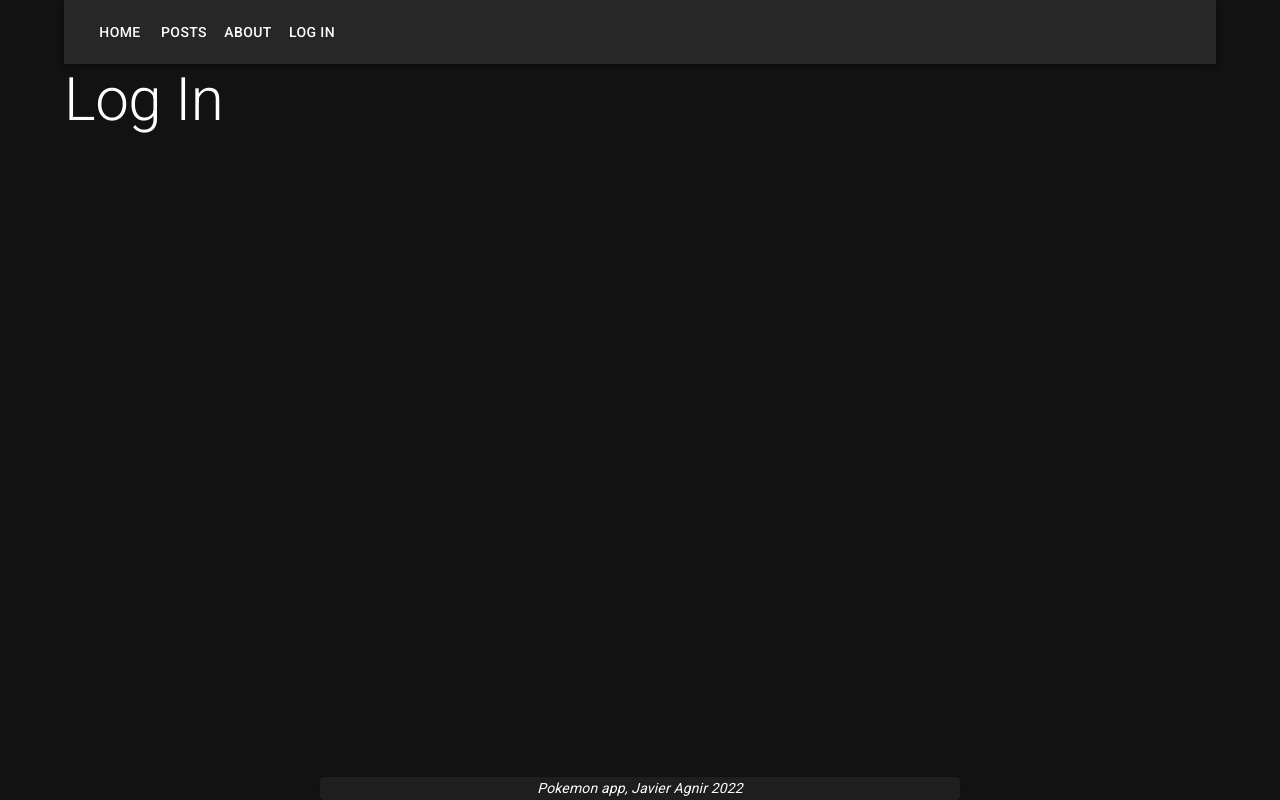
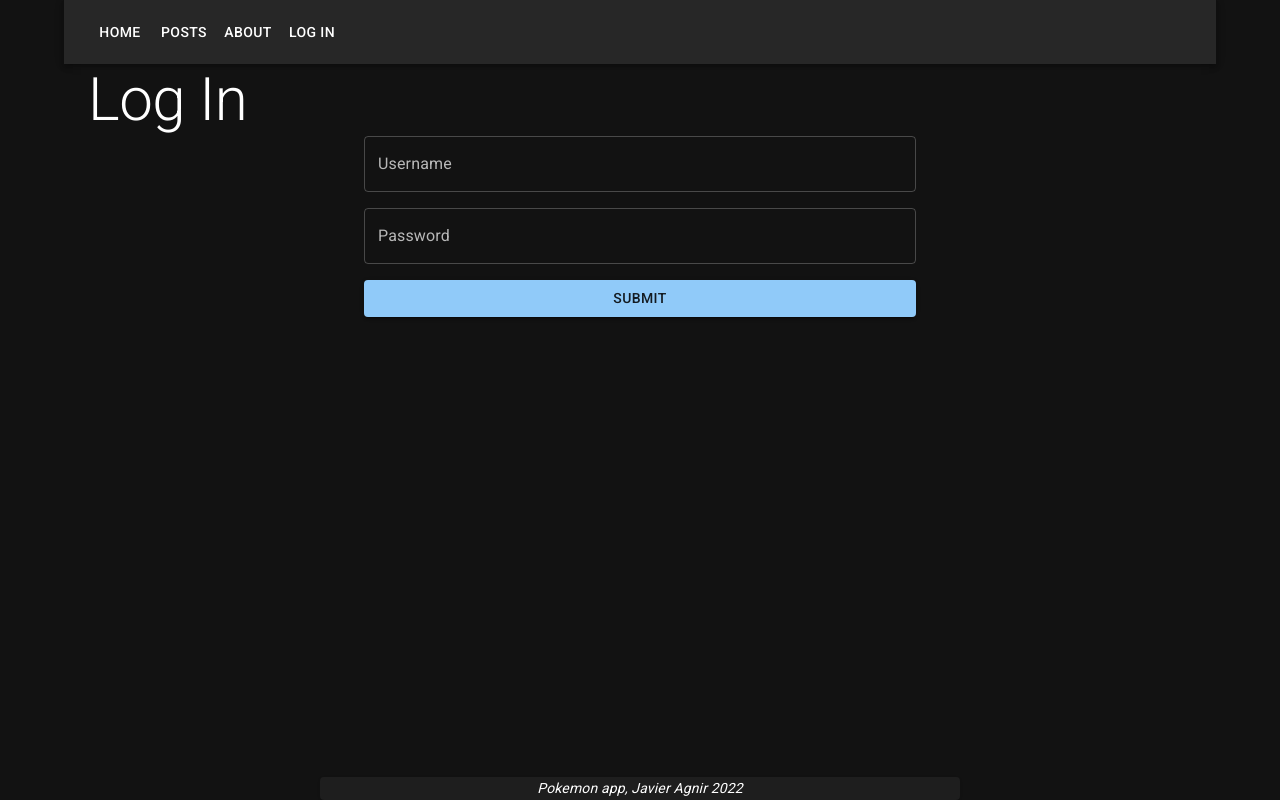
Before and after one commit to javieragnir/pokemon-site, a React (Create React App) app in the folder frontend/: page /login in a window 1280 px wide. Built offline with nearby package versions, Linux system fonts and the light colour scheme.

Commit message:
create login form thing

```diff
--- a/frontend/src/components/Login.js
+++ b/frontend/src/components/Login.js
@@ -1,8 +1,55 @@
-import { Container, Typography } from '@mui/material'
+import { useState } from 'react'
+
+import { Container, Typography, TextField, Button, Stack } from '@mui/material'
 
 const Login = () => {
+  const [username, setUsername] = useState('')
+  const [password, setPassword] = useState('')
+  const [usernameErrorState, setUsernameErrorState] = useState(false)
+  const [passwordErrorState, setPasswordErrorState] = useState(false)
+
+  const handleLogin = (event) => {
+    event.preventDefault()
+    if (!username) {
+      setUsernameErrorState(true)
+    }
+
+    if (!password) {
+      setPasswordErrorState(true)
+    }
+
+    if (username && password) {
+      console.log('logging in with', username, password)
+      setUsernameErrorState(false)
+      setPasswordErrorState(false)
+    }
+
+  }
+
+  const helperText = 'Field is required.'
+
   return (
-    <Typography variant="h2">Log In</Typography>
+    <Container>
+      <Typography variant="h2">Log In</Typography>
+        <Stack alignItems="center" spacing={2} sx={{ width: '100%' }}>
+          <TextField
+            id="username" label="Username" variant="outlined"
+            value={username} onChange={(event) => setUsername(event.target.value)}
+            error={usernameErrorState} helperText={usernameErrorState ? helperText : ''}
+            sx={{ width: '50%' }}
+          />
+          <TextField
+            id="password" label="Password" variant="outlined"
+            value={password} onChange={(event) => setPassword(event.target.value)}
+            type="password"
+            error={passwordErrorState} helperText={passwordErrorState ? helperText : ''}
+            sx={{ width: '50%' }}
+          />
+          <Button variant="contained" onClick={handleLogin} sx={{ width: '50%' }}>
+            Submit
+          </Button>
+        </Stack>
+    </Container>
   )
 }
 
```
